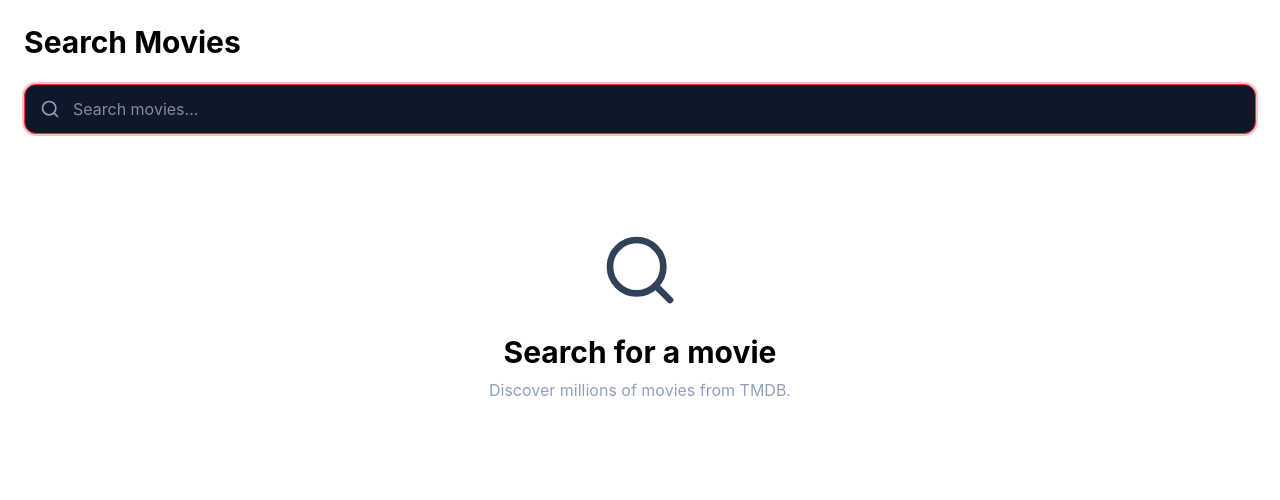
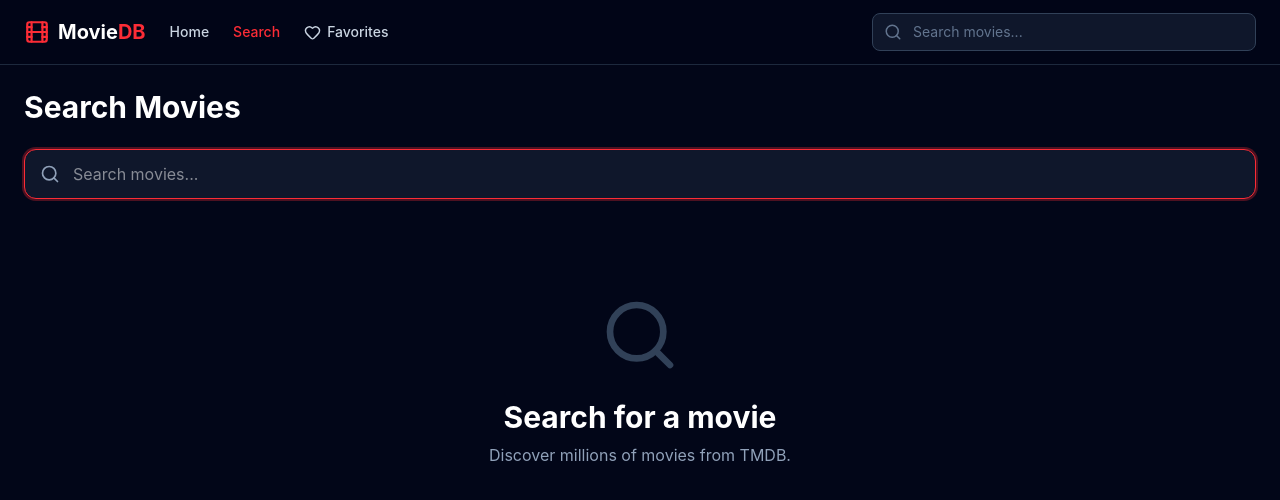
Before and after one commit to ajay020/movie-db, a React (Vite) app: page /search in a window 1280 px wide. Shown: the top 500 px of the page. Built offline with nearby package versions, Linux system fonts and the light colour scheme.

Commit message:
Add responsive navbar and main layout

```diff
--- /dev/null
+++ b/src/components/layout/Navbar.tsx
@@ -0,0 +1,182 @@
+import { Film, Heart, Menu, Search, X } from "lucide-react";
+import { useState } from "react";
+import { Link, NavLink, useNavigate } from "react-router-dom";
+
+const Navbar = () => {
+  const [isMenuOpen, setIsMenuOpen] = useState(false);
+  const [searchQuery, setSearchQuery] = useState("");
+
+  const navigate = useNavigate();
+
+  const handleSearch = (e: React.FormEvent<HTMLFormElement>) => {
+    e.preventDefault();
+
+    const query = searchQuery.trim();
+
+    if (!query) {
+      return;
+    }
+
+    navigate(`/search?query=${encodeURIComponent(query)}`);
+
+    setSearchQuery("");
+    setIsMenuOpen(false);
+  };
+
+  const closeMenu = () => {
+    setIsMenuOpen(false);
+  };
+
+  return (
+    <header className="sticky top-0 z-50 border-b border-slate-800 bg-slate-950/95 backdrop-blur">
+      <div className="mx-auto flex h-16 max-w-7xl items-center gap-6 px-6">
+        {/* Logo */}
+        <Link
+          to="/"
+          onClick={closeMenu}
+          className="flex shrink-0 items-center gap-2 text-xl font-bold text-white"
+        >
+          <Film className="text-red-500" size={26} />
+
+          <span>
+            Movie<span className="text-red-500">DB</span>
+          </span>
+        </Link>
+
+        {/* Desktop Navigation */}
+        <nav className="hidden items-center gap-6 md:flex">
+          <NavLink
+            to="/"
+            className={({ isActive }) =>
+              `text-sm font-medium transition ${
+                isActive ? "text-red-500" : "text-slate-300 hover:text-white"
+              }`
+            }
+          >
+            Home
+          </NavLink>
+
+          <NavLink
+            to="/search"
+            className={({ isActive }) =>
+              `text-sm font-medium transition ${
+                isActive ? "text-red-500" : "text-slate-300 hover:text-white"
+              }`
+            }
+          >
+            Search
+          </NavLink>
+
+          <NavLink
+            to="/favorites"
+            className={({ isActive }) =>
+              `flex items-center gap-1.5 text-sm font-medium transition ${
+                isActive ? "text-red-500" : "text-slate-300 hover:text-white"
+              }`
+            }
+          >
+            <Heart size={17} />
+            Favorites
+          </NavLink>
+        </nav>
+
+        {/* Desktop Search */}
+        <form
+          onSubmit={handleSearch}
+          className="ml-auto hidden w-full max-w-sm md:block"
+        >
+          <div className="relative">
+            <Search
+              size={18}
+              className="absolute left-3 top-1/2 -translate-y-1/2 text-slate-500"
+            />
+
+            <input
+              type="search"
+              value={searchQuery}
+              onChange={(e) => setSearchQuery(e.target.value)}
+              placeholder="Search movies..."
+              className="w-full rounded-lg border border-slate-700 bg-slate-900 py-2 pl-10 pr-4 text-sm text-white outline-none transition placeholder:text-slate-500 focus:border-red-500 focus:ring-2 focus:ring-red-500/20"
+            />
+          </div>
+        </form>
+
+        {/* Mobile menu button */}
+        <button
+          type="button"
+          onClick={() => setIsMenuOpen((open) => !open)}
+          className="ml-auto rounded-lg p-2 text-slate-300 transition hover:bg-slate-800 hover:text-white md:hidden"
+          aria-label={isMenuOpen ? "Close menu" : "Open menu"}
+        >
+          {isMenuOpen ? <X size={24} /> : <Menu size={24} />}
+        </button>
+      </div>
+
+      {/* Mobile Menu */}
+      {isMenuOpen && (
+        <div className="border-t border-slate-800 bg-slate-950 px-6 py-5 md:hidden">
+          <nav className="flex flex-col gap-4">
+            <NavLink
+              to="/"
+              onClick={closeMenu}
+              className={({ isActive }) =>
+                `flex items-center gap-2 ${
+                  isActive ? "text-red-500" : "text-slate-300"
+                }`
+              }
+            >
+              <Film size={18} />
+              Home
+            </NavLink>
+
+            <NavLink
+              to="/search"
+              onClick={closeMenu}
+              className={({ isActive }) =>
+                `flex items-center gap-2 ${
+                  isActive ? "text-red-500" : "text-slate-300"
+                }`
+              }
+            >
+              <Search size={18} />
+              Search
+            </NavLink>
+
+            <NavLink
+              to="/favorites"
+              onClick={closeMenu}
+              className={({ isActive }) =>
+                `flex items-center gap-2 ${
+                  isActive ? "text-red-500" : "text-slate-300"
+                }`
+              }
+            >
+              <Heart size={18} />
+              Favorites
+            </NavLink>
+
+            {/* Mobile Search */}
+            <form onSubmit={handleSearch} className="pt-2">
+              <div className="relative">
+                <Search
+                  size={18}
+                  className="absolute left-3 top-1/2 -translate-y-1/2 text-slate-500"
+                />
+
+                <input
+                  type="search"
+                  value={searchQuery}
+                  onChange={(e) => setSearchQuery(e.target.value)}
+                  placeholder="Search movies..."
+                  className="w-full rounded-lg border border-slate-700 bg-slate-900 py-2.5 pl-10 pr-4 text-sm text-white outline-none focus:border-red-500"
+                />
+              </div>
+            </form>
+          </nav>
+        </div>
+      )}
+    </header>
+  );
+};
+
+export default Navbar;
--- /dev/null
+++ b/src/layouts/MainLayout.tsx
@@ -0,0 +1,16 @@
+import { Outlet } from "react-router-dom";
+import Navbar from "../components/layout/Navbar";
+
+const MainLayout = () => {
+  return (
+    <div className="min-h-screen bg-slate-950 text-white">
+      <Navbar />
+
+      <main>
+        <Outlet />
+      </main>
+    </div>
+  );
+};
+
+export default MainLayout;
--- a/src/pages/MovieDetailsPage.tsx
+++ b/src/pages/MovieDetailsPage.tsx
@@ -35,7 +35,7 @@ const MovieDetailsPage = () => {
   }
 
   return (
-    <div className="min-h-screen bg-slate-950 text-white">
+    <div>
       {/* Backdrop */}
       <div className="relative h-[350px]">
         <img
```
Also changed, not shown: src/routes/router.tsx (+9 -3 lines).
